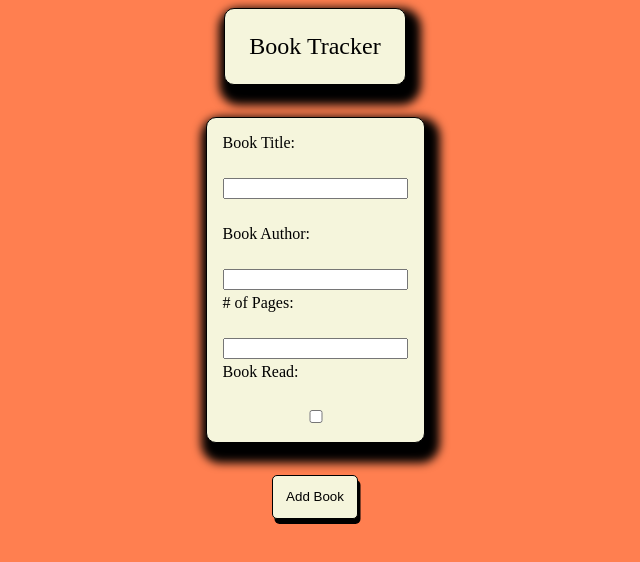
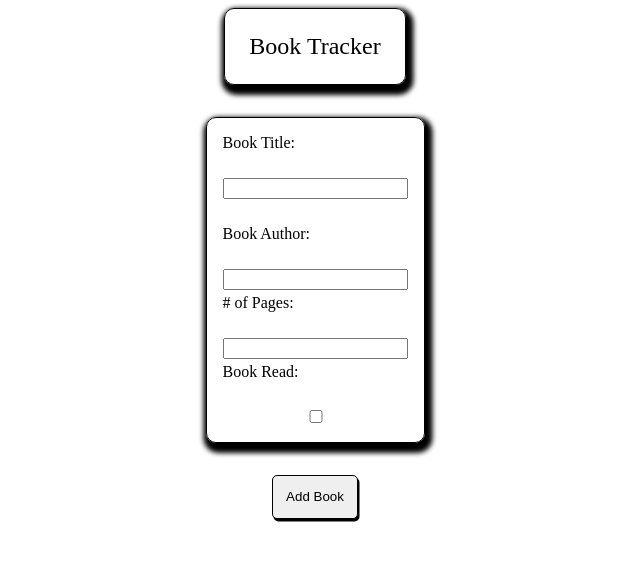
Before and after one commit to srivatsantalkad/library-app, a plain HTML site: page index.html in a window 1280 px wide. Shown: the whole page, without its empty margins (325-965 px from the left). Drawn offline with Linux system fonts and the light colour scheme.

Commit message:
Refactor style.css

```diff
--- a/style.css
+++ b/style.css
@@ -4,14 +4,12 @@ body {
     justify-content: center;
     align-items: center;
     gap: 2em;
-    background-color: coral;
 }
 nav {
     font-size: 24px;
-    background-color: beige;
     border: 1px solid black;
     border-radius: 10px;
-    box-shadow: 5px 10px 10px 10px;
+    box-shadow: 2.5px 5px 5px 5px;
     display: flex;
     justify-content: center;
     align-items: center;
@@ -20,10 +18,9 @@ nav {
 }
 
 form {
-    background-color: beige;
     border: 1px solid black;
     border-radius: 10px;
-    box-shadow: 5px 10px 10px 10px;
+    box-shadow: 2.5px 5px 5px 5px;
     padding: 1em;
     display: flex;
     flex-direction: column;
@@ -39,18 +36,16 @@ form {
 }
 
 .books-container > div{
-    background-color: beige;
     border: 1px solid black;
     border-radius: 10px;
-    box-shadow: 5px 10px 10px 10px;
+    box-shadow: 2.5px 5px 5px 5px;
 }
 
 button {
     padding: 1em;
-    background-color: beige;
     border: 1px solid black;
     border-radius: 5px;
-    box-shadow: 2.5px 5px;
+    box-shadow: 1.5px 2.5px;
 }
 
 button:hover {
```
